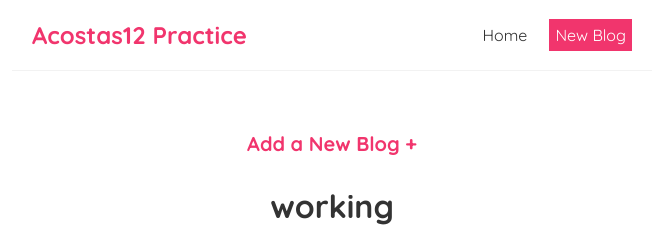
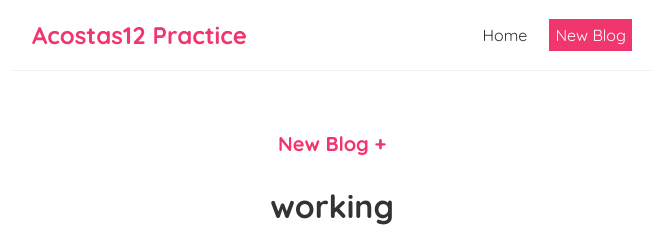
Before and after one commit to macosta2015/NETNinja-react-, a React (Create React App) app in the folder ninjareact/: page /Create in a window 1280 px wide. Shown: the top 227 px of the page, without its empty margins (308-971 px from the left). Built offline with nearby package versions, Linux system fonts and the light colour scheme.

Commit message:
Update Create.js

```diff
--- a/ninjareact/src/Create.js
+++ b/ninjareact/src/Create.js
@@ -1,7 +1,7 @@
 const Create = () => {
     return (
         <div className="create">
-            <h2> Add a New Blog +</h2>
+            <h2> New Blog +</h2>
             <h1> working </h1>
             <h1>HAPPY DECEMBER</h1>
             <h1>TOM BRADY 12</h1>
```
